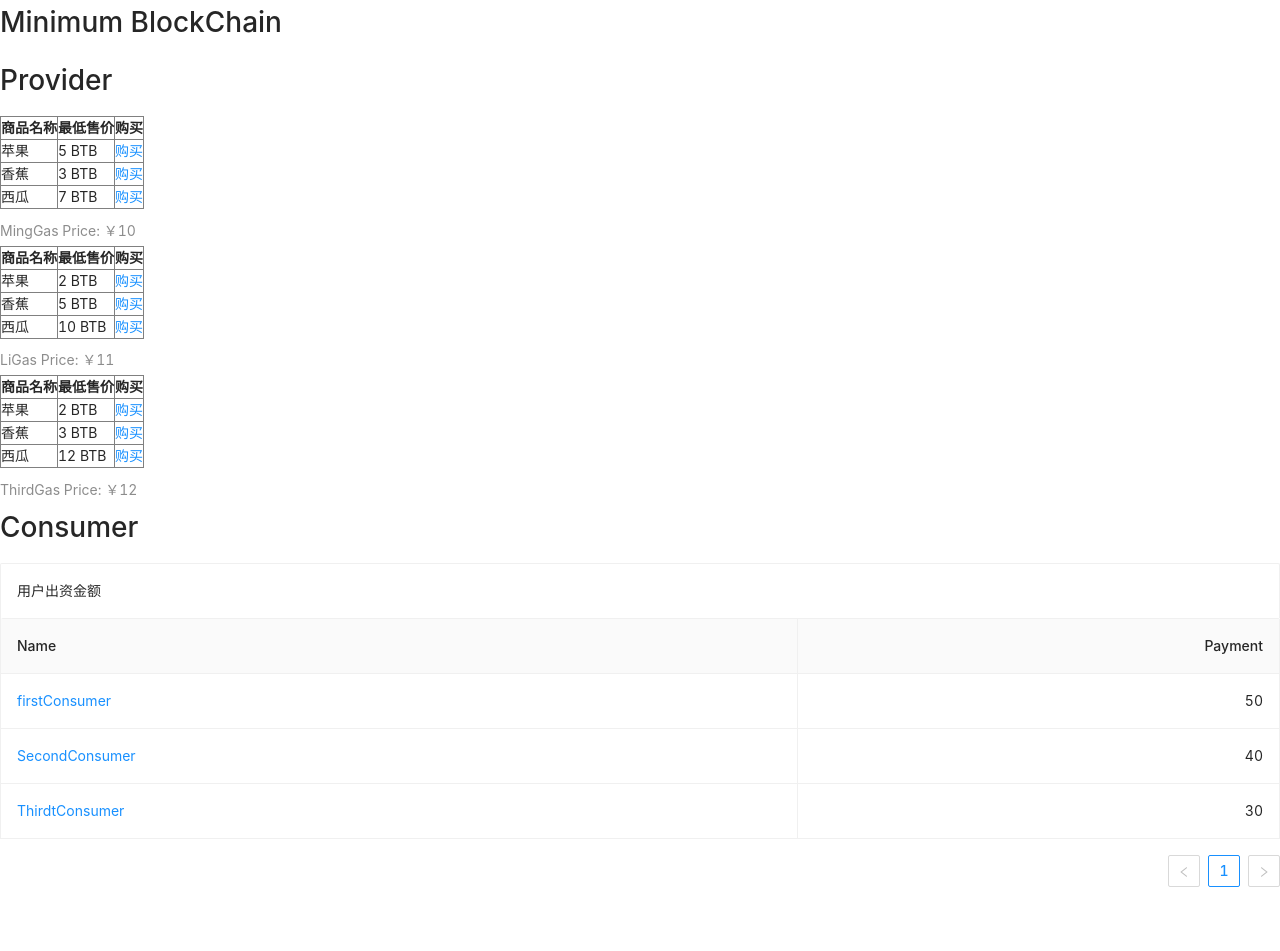
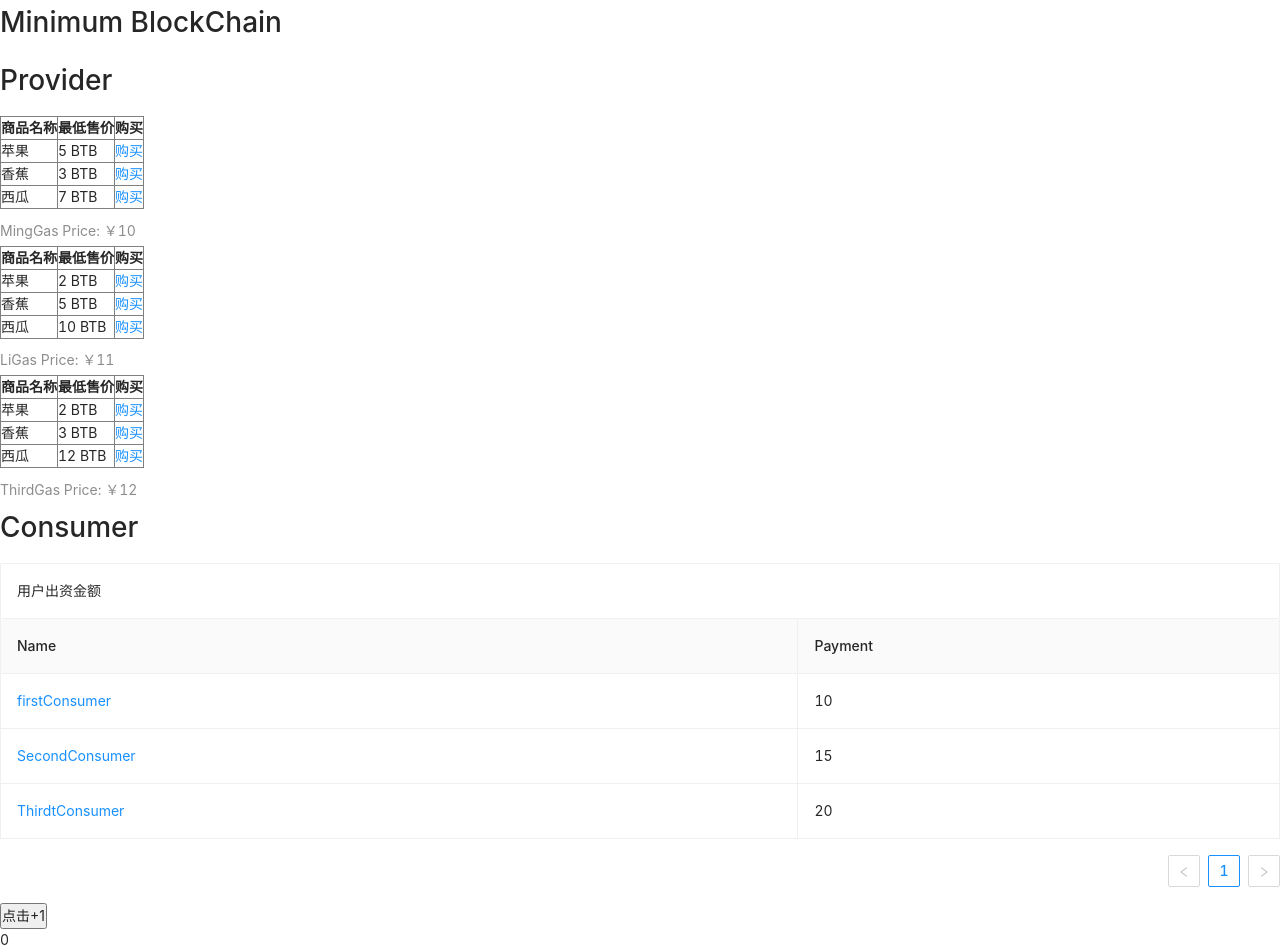
Before and after one commit to kongmingLatern/BlockChain, a Vue app: page / in a window 1280 px wide. Before the commit the page ends 903 px from the top, so only its background shows below. Built offline with nearby package versions, Linux system fonts and the light colour scheme.

Commit message:
change: change something

```diff
--- a/src/App.vue
+++ b/src/App.vue
@@ -1,10 +1,18 @@
 <script setup lang="ts">
 import HomeView from "@/views/HomeView.vue";
+import { ref } from "vue";
+const age = ref(0)
+const add  = () => {
+  age.value ++
+}
 </script>
 
 <template>
   <h1 text-center color-red font-semibold>Minimum BlockChain</h1>
   <HomeView />
+  <button @click="add">点击+1</button>
+  <br />
+  <span text-blue>{{age}}</span>
 </template>
 
 <style>
--- a/src/components/UserList.vue
+++ b/src/components/UserList.vue
@@ -19,8 +19,8 @@ const columns = [
   },
   {
     title: "Payment",
-    className: "column-money",
-    dataIndex: "wallet",
+    // className: "column-money",
+    dataIndex: "payment",
   },
 ];
 
@@ -32,8 +32,6 @@ export default defineComponent({
     },
   },
   setup(props) {
-    console.log(props);
-
     return {
       columns,
     };
--- a/src/core/BlockChain.ts
+++ b/src/core/BlockChain.ts
@@ -1,8 +1,8 @@
-import type { Block } from "@/type";
+import type { Block } from '@/type'
 
 export class BlockChain {
-  private chain: Block[];
+  private chain: Block[]
   constructor(chain: Block[]) {
-    this.chain = chain;
+    this.chain = chain
   }
 }
```
